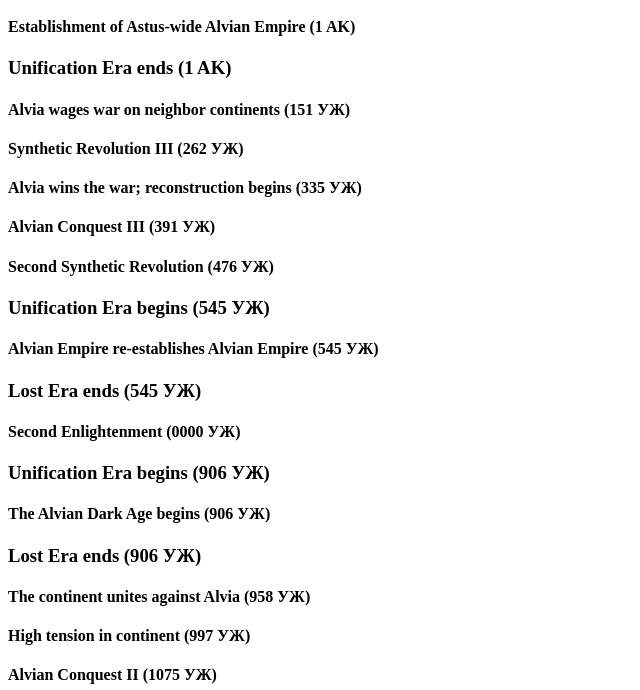
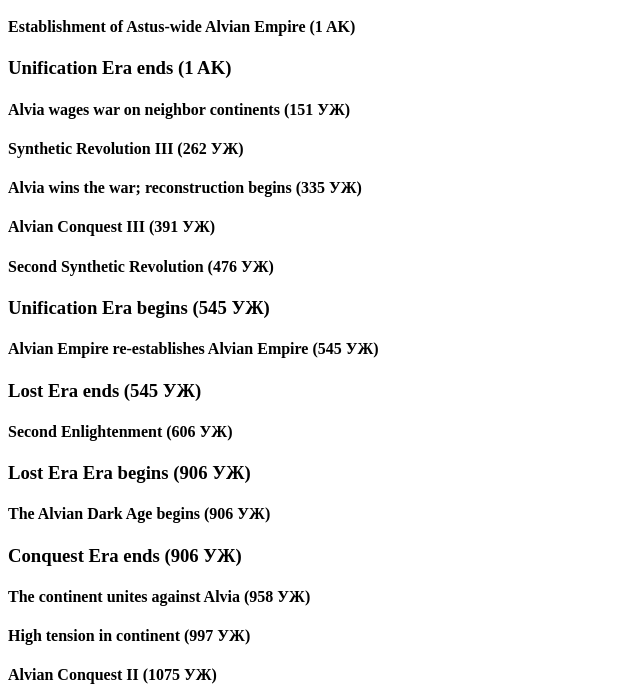
Before and after one commit to mweissman96/LongScrollingWebsite, a plain HTML site: page index.html in a window 1280 px wide. Shown: the part 110-800 px from the top of the page, without its empty margins (0-640 px from the left). Drawn offline with Linux system fonts and the light colour scheme.

Commit message:
Update index.html

```diff
--- a/index.html
+++ b/index.html
@@ -20,10 +20,10 @@
         <h3>Unification Era begins (545 УЖ)</h3>
           <h4>Alvian Empire re-establishes Alvian Empire (545 УЖ)</h4>
         <h3>Lost Era ends (545 УЖ)</h3>
-          <h4>Second Enlightenment (0000 УЖ)</h4>
-        <h3>Unification Era begins (906 УЖ)</h3>
+          <h4>Second Enlightenment (606 УЖ)</h4>
+        <h3>Lost Era Era begins (906 УЖ)</h3>
           <h4>The Alvian Dark Age begins (906 УЖ)</h4>
-        <h3>Lost Era ends (906 УЖ)</h3>
+        <h3>Conquest Era ends (906 УЖ)</h3>
           <h4>The continent unites against Alvia (958 УЖ)</h4>
           <h4>High tension in continent (997 УЖ)</h4>
           <h4>Alvian Conquest II (1075 УЖ)</h4>
```
